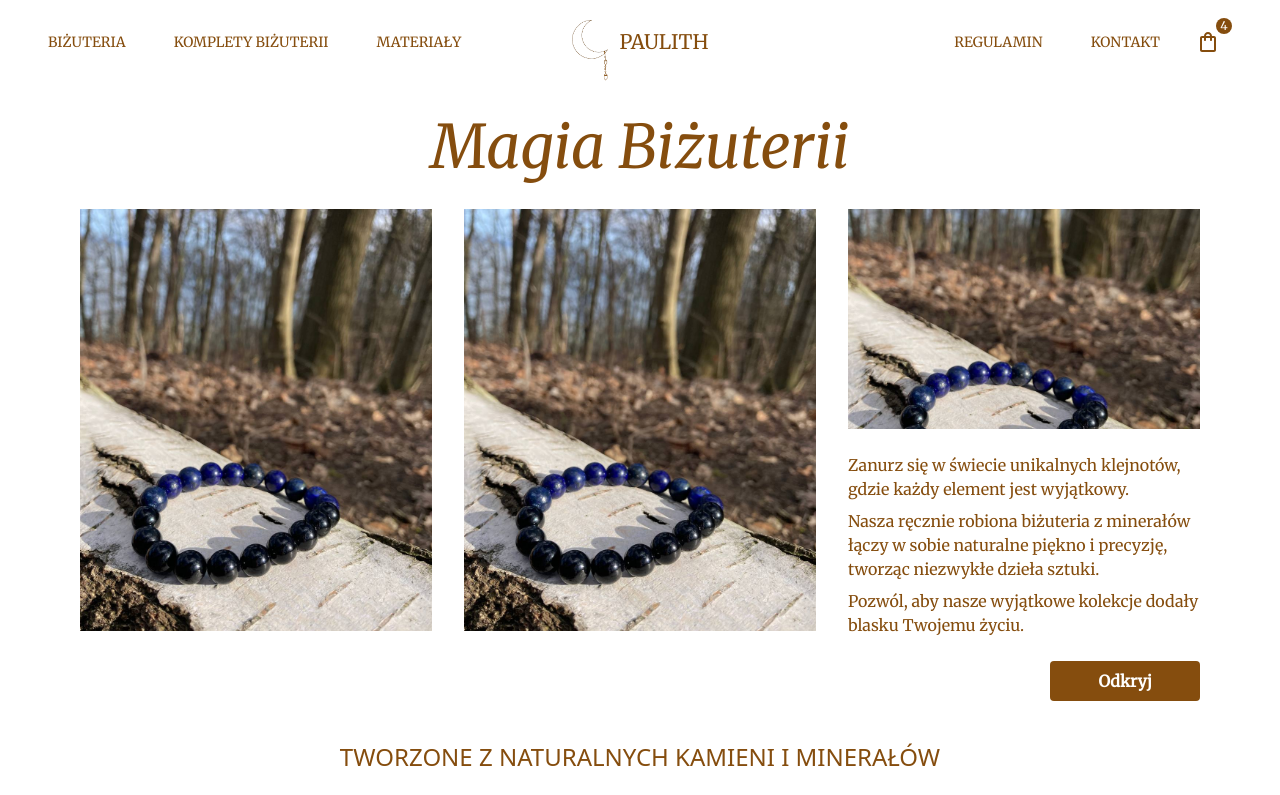
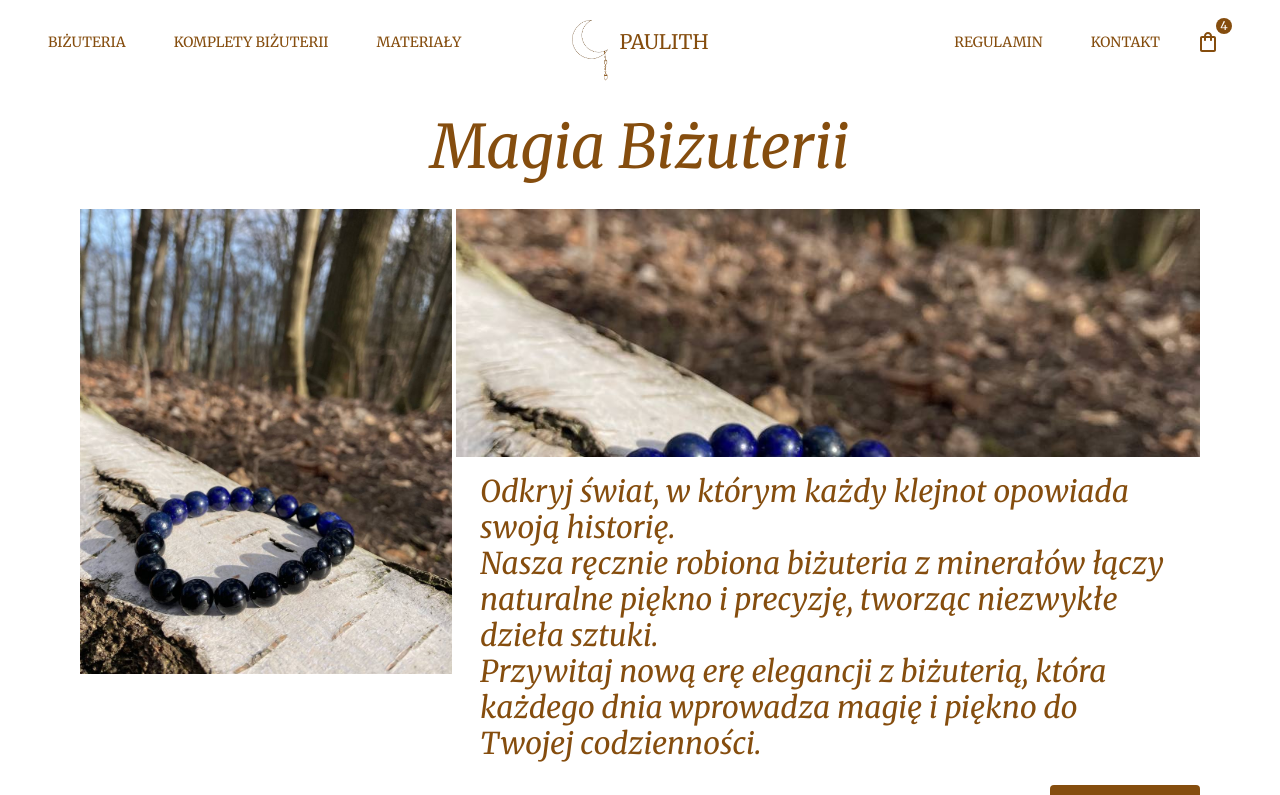
Before and after one commit to GxbrielZ/PaulithStore, a React (Vite) app: page / in a window 1280 px wide. Shown: the top 795 px of the page. Built offline with nearby package versions, Linux system fonts and the light colour scheme.

Commit message:
Modify styling of hero section

```diff
--- a/src/components/Hero/Hero.jsx
+++ b/src/components/Hero/Hero.jsx
@@ -4,42 +4,27 @@ import Bracelet from "../../assets/Categories/Bracelet.jpg";
 
 const Hero = () => {
     return (
-      <div className="px-4 md:px-20 text-yellow-800">
-        <h1 className="text-6xl text-center italic py-8
-        font-merriweather"
-        >
+      <div className="px-4 md:px-20 text-yellow-800 font-merriweather">
+        <h1 className="text-6xl text-center italic py-8">
             Magia Biżuterii
         </h1>
-        <div className="grid grid-cols-1 md:grid-cols-3 gap-8">
-          <div className="">
+        <div
+          className="grid grid-cols-1 gap-1
+          md:[grid-template-columns:1fr_2fr]"
+        >
           <img
             src={Bracelet}
             alt="Jewelry 1"
-                className="w-full aspect-[5/6] object-cover"
+            className="w-full aspect-[4/5] object-cover"
           />
-          </div>
-          <div className="">
-            <img
-                src={Bracelet}
-                alt="Jewelry 2"
-                className="w-full aspect-[5/6] object-cover"
-            />
-          </div>
           <div className="">
             <img
                 src={Bracelet}
                 alt="Jewelry 3"
-                className="w-full aspect-[8/5] object-cover"
+                className="w-full aspect-[15/5] object-cover"
             />
-            <div className="mt-6 text-yellow-800 font-merriweather">
-                <p className='mt-2'>
-                    Zanurz się w świecie unikalnych klejnotów, gdzie każdy element jest wyjątkowy.
-                </p>
-                <p className='mt-2'>
-                    Nasza ręcznie robiona biżuteria z minerałów łączy w sobie naturalne piękno i precyzję, tworząc niezwykłe dzieła sztuki.
-                </p>
-                <p className='mt-2'>
-                    Pozwól, aby nasze wyjątkowe kolekcje dodały blasku Twojemu życiu.
+            <p className='mt-4 mx-6 text-3xl italic'>
+              Odkryj świat, w którym każdy klejnot opowiada swoją historię. <br/>Nasza ręcznie robiona biżuteria z minerałów łączy naturalne piękno i precyzję, tworząc niezwykłe dzieła sztuki. <br/>Przywitaj nową erę elegancji z biżuterią, która każdego dnia wprowadza magię i piękno do Twojej codzienności.
             </p>
             <div className='flex justify-end mt-6'>
               <Link
@@ -52,7 +37,6 @@ const Hero = () => {
           </div>
         </div>
       </div>
-      </div>
     );
 };
 
```
Lines whose indentation alone changed are shown as unchanged.
